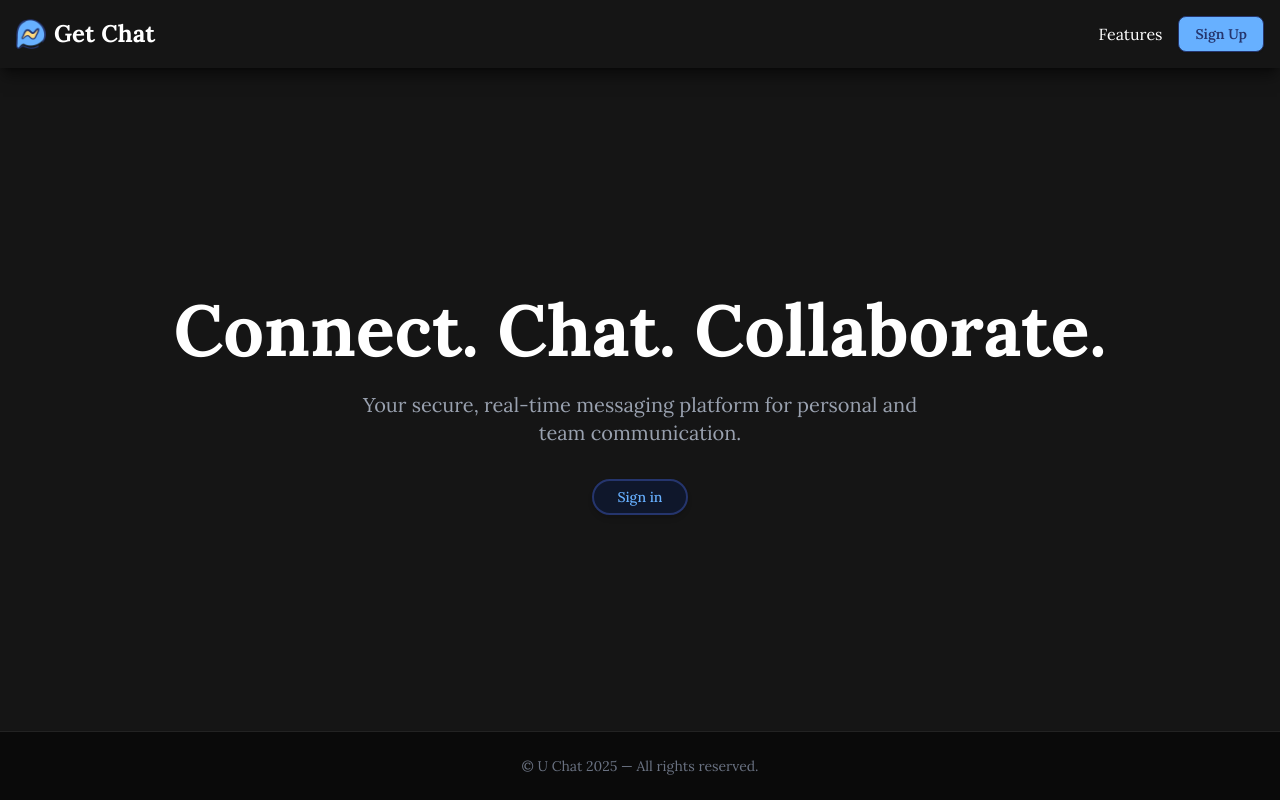
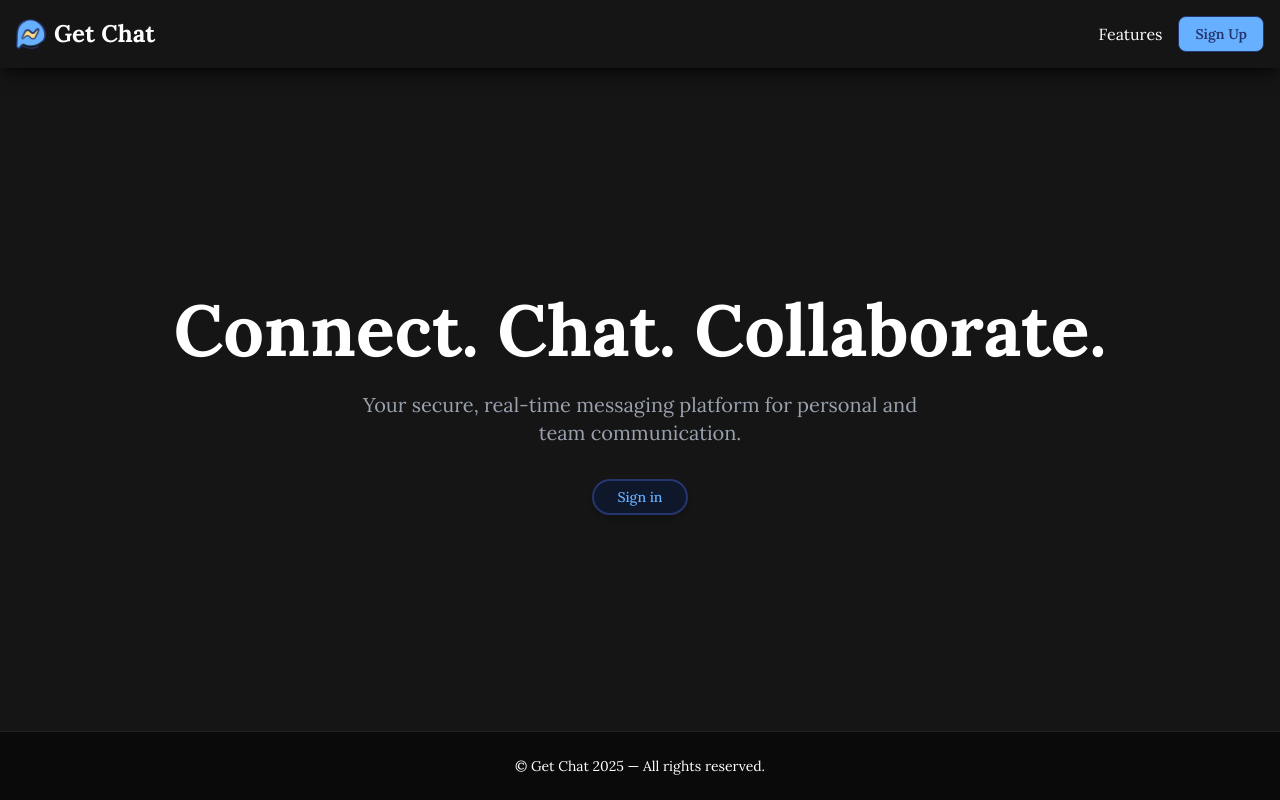
Before and after one commit to Code-war307/Chat-Application, a Next.js app in the folder get-chat/: page / in a window 1280 px wide. Built offline with nearby package versions, Linux system fonts and the light colour scheme; a web font is replaced by a local one.

Commit message:
fix some bugs

```diff
--- a/get-chat/app/page.js
+++ b/get-chat/app/page.js
@@ -232,9 +232,9 @@ export default function LandingPage() {
         whileInView={{ opacity: 1, y: 0 }}
         transition={{ duration: 1 }}
         viewport={{ once: true }}
-        className="sticky bottom-0 bg-[#0a0a0a] py-6 px-4 text-center border-t border-white/10 text-gray-500 text-sm"
+        className="sticky bottom-0 bg-[#0a0a0a] py-6 px-4 text-center border-t border-white/10 text-white text-sm"
       >
-        © U Chat 2025 — All rights reserved.
+        © Get Chat 2025 — All rights reserved.
       </motion.footer>
     </main>
   );
```
